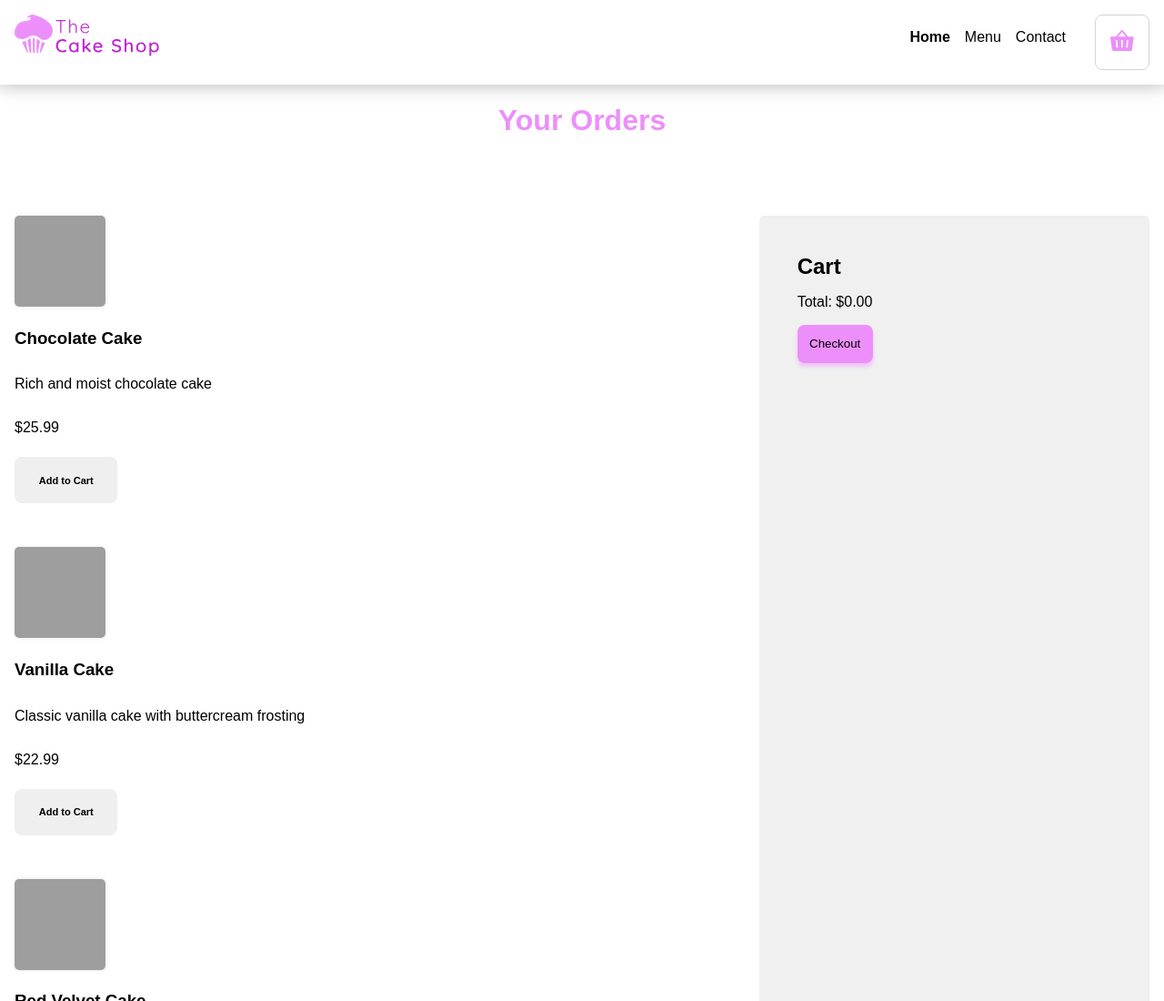
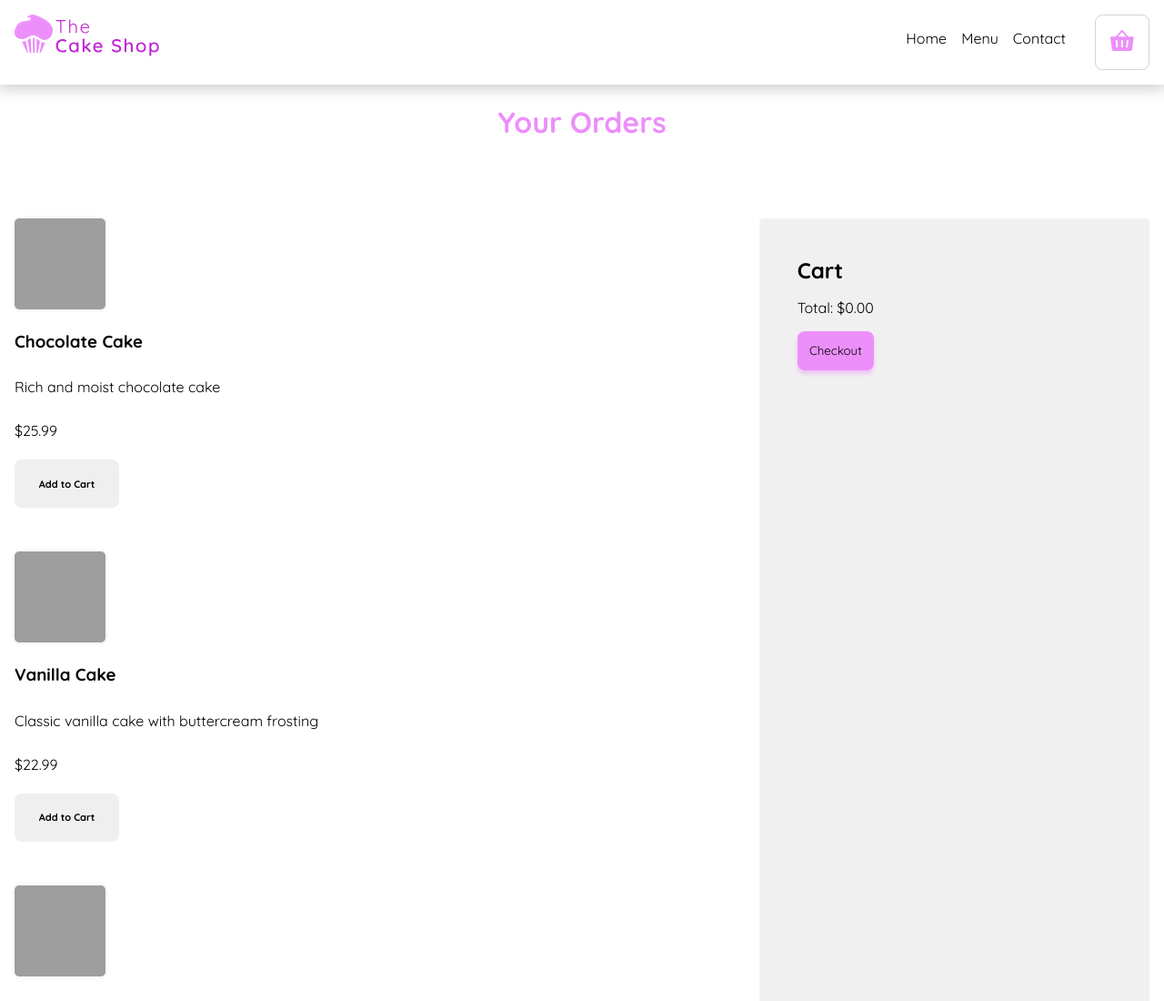
Before and after one commit to jjennyzs/cake-website-redesign, a plain HTML site: page cart.html in a window 1280 px wide. Shown: the top 1100 px of the page at 91% size. Drawn offline with Linux system fonts and the light colour scheme; grey boxes are pictures that could not be loaded.

Commit message:
Fix fonts not loading by @wmCmo

```diff
--- a/cart.html
+++ b/cart.html
@@ -7,6 +7,9 @@
     <link rel="stylesheet" href="./style.css">
     <title>My Cart</title>
     <link rel="shortcut icon" href="./public/favicon.svg" type="image/x-icon">
+    <link rel="preconnect" href="https://fonts.googleapis.com">
+    <link rel="preconnect" href="https://fonts.gstatic.com" crossorigin>
+    <link href="https://fonts.googleapis.com/css2?family=Quicksand:wght@300..700&display=swap" rel="stylesheet">
 </head>
 
 <body>
@@ -17,7 +20,7 @@
                 <img class='logo cursor-pointer' src="./public/icon/logo.svg" alt="">
             </a>
             <ul class="hidden sm-g-4 list-none ml-auto mr-8">
-                <li class="underline cursor-pointer"><a href="./index.html"><b>Home</b></a></li>
+                <li class="underline cursor-pointer"><a href="./index.html">Home</a></li>
                 <li class="underline cursor-pointer" id="menu-button">Menu</li>
                 <li class="underline cursor-pointer"><a href="./contact.html">Contact</a></li>
             </ul>
@@ -73,7 +76,7 @@
         </div>
         <div id="menu-mobile" class="mega-mobile absolute sm-hide bg-neutral-50 rounded-b w-screen hidden">
             <ul class="list-none flex-col-4">
-                <li class="underline cursor-pointer"><a href="./index.html"><b>Home</b></a></li>
+                <li class="underline cursor-pointer"><a href="./index.html">Home</a></li>
                 <details class="cursor-pointer">
                     <summary class="underline">Menu</summary>
                     <a href="./valentines.html">
```
Also changed, not shown: contact.html (+3 -0 lines), pizza-cake.html (+3 -0 lines), valentines.html (+3 -0 lines).
